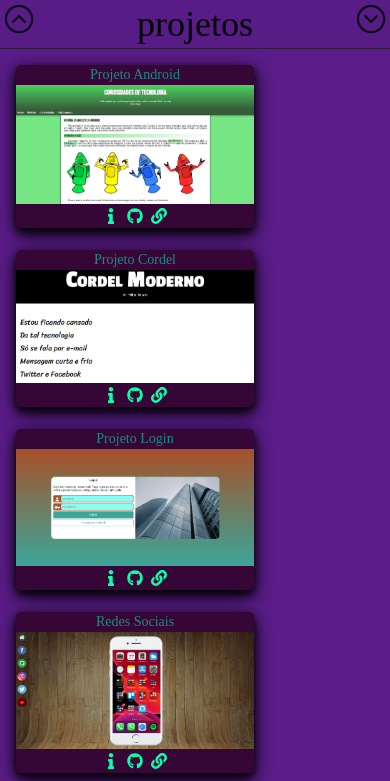
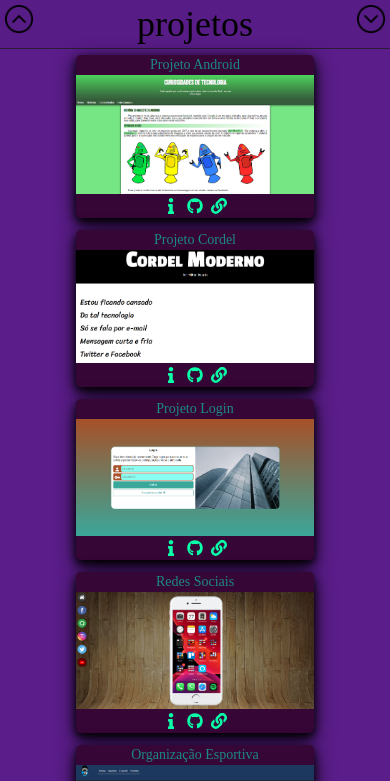
Before and after one commit to matheusmendesds/portfolio, a Next.js app: page /ProjectsPage/ProjectsPage in a window 390 px wide. Shown: the top 781 px of the page. Built offline with nearby package versions, Linux system fonts and the light colour scheme; a web font is replaced by a local one.

Commit message:
Update CardProjects.module.css

```diff
--- a/src/components/CardProjects/CardProjects.module.css
+++ b/src/components/CardProjects/CardProjects.module.css
@@ -12,7 +12,7 @@
   .card {
     width: 250px;
      padding: 6px;
-     margin: 10px;
+     margin: auto;
    }
  }
 
```
